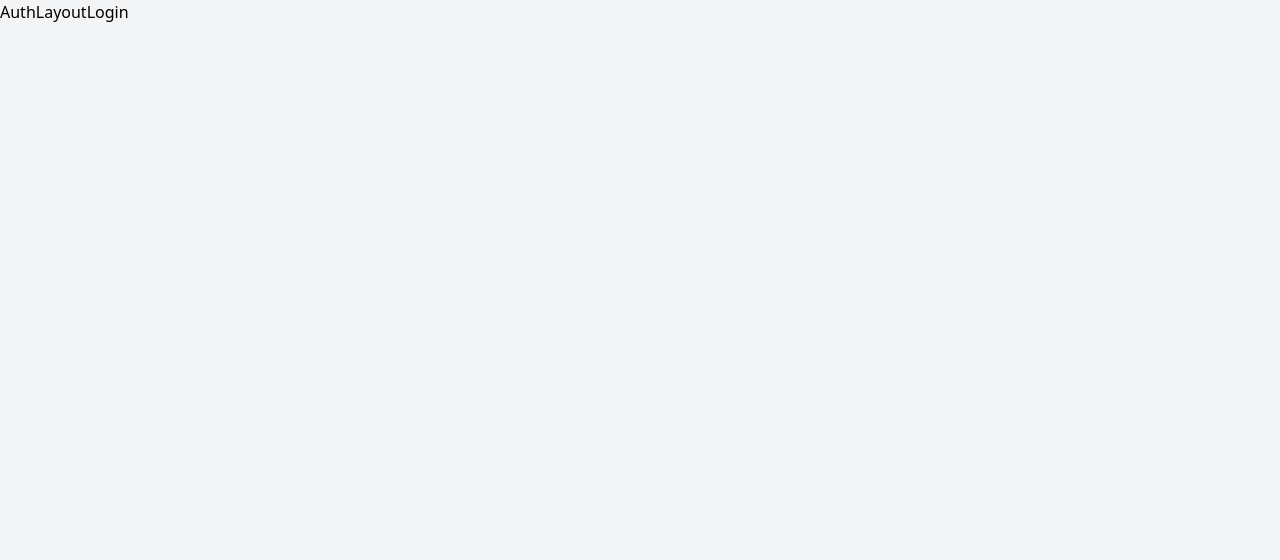
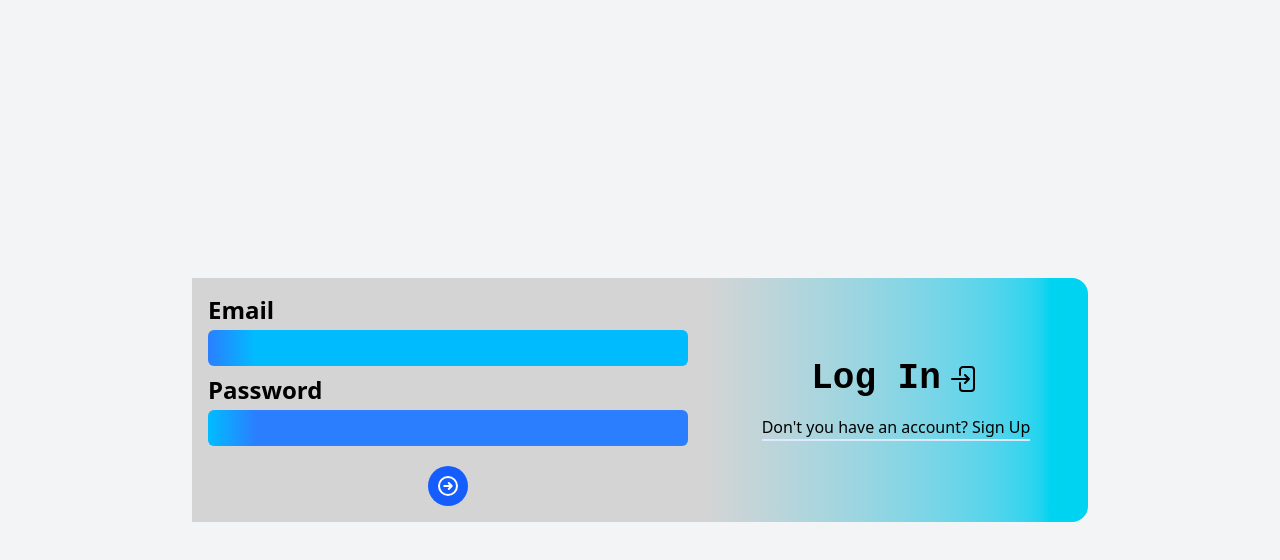
Before and after one commit to Nasadmi/be-focused, a React (Vite) app in the folder client/: page /auth/log-in in a window 1280 px wide. Shown: the top 560 px of the page. Built offline with nearby package versions, Linux system fonts and the light colour scheme; a web font is replaced by a local one.

Commit message:
Add: finish auth component (TODO: add fetching)

```diff
--- /dev/null
+++ b/client/src/features/auth/components/AuthForm.tsx
@@ -0,0 +1,94 @@
+import { ArrowRightCircleIcon } from "@heroicons/react/24/outline";
+import type React from "react";
+import { useRef, useLayoutEffect, useState } from "react";
+import { useTheme } from "@hooks/useTheme";
+
+export const AuthForm = ({ handleSubmit }: { handleSubmit: (e: React.FormEvent<HTMLFormElement>) => void }) => {
+  const [lettersEmail, setLettersEmail] = useState<number>(0);
+  const [lettersPassword, setLettersPassword] = useState<number>(0);
+  const emailRef = useRef<HTMLInputElement>(null);
+  const [widthPerLetter, setWidthPerLetter] = useState(50);
+
+  const { theme } = useTheme();
+
+  useLayoutEffect(() => {
+    if (emailRef.current) {
+      const width = emailRef.current.getBoundingClientRect().width;
+      setWidthPerLetter(width / 10);
+    }
+  }, []);
+
+  const handleChange = (e: React.ChangeEvent<HTMLInputElement>) => {
+    const { id, value } = e.target;
+    const letters = value.split("").length;
+
+    if (id === "email") {
+      setLettersEmail(letters);
+    } else {
+      setLettersPassword(letters);
+    }
+  };
+
+  return (
+    <form
+      className="flex flex-col gap-1 dark:bg-stone-800 bg-neutral-300 p-4 w-[40%]"
+      onSubmit={handleSubmit}
+    >
+      <label
+        htmlFor="email"
+        className="text-2xl font-alan font-bold dark:text-white"
+      >
+        Email
+      </label>
+      <input
+        type="email"
+        name="email"
+        id="email"
+        className="relative outline-0 text-lg dark:text-zinc-900 bg-sky-400 dark:bg-violet-500 rounded-md p-1 px-2 font-alan bg-no-repeat bg-size-[0% 100%] transition-[background-size] duration-300 ease-in-out"
+        autoComplete="off"
+        spellCheck={false}
+        style={{
+          backgroundImage: `linear-gradient(90deg, ${
+            theme === "light"
+              ? "rgba(43, 127, 255, 1), rgba(0, 188, 255, 1)"
+              : "#c27aff, #8e51ff"
+          })`,
+          backgroundSize: `${
+            ((lettersEmail + 5) / widthPerLetter) * 100
+          }% 100%`,
+        }}
+        onChange={handleChange}
+      />
+      <label
+        htmlFor="password"
+        className="text-2xl font-alan font-bold mt-1 dark:text-white"
+      >
+        Password
+      </label>
+      <input
+        type="password"
+        name="password"
+        id="password"
+        className="outline-0 text-lg dark:text-zinc-900 bg-blue-500 rounded-md py-1 dark:bg-purple-400 px-2 bg-no-repeat bg-size-[0% 100%] transition-[background-size] duration-300 ease-in-out"
+        style={{
+          backgroundImage: `linear-gradient(90deg, ${
+            theme === "light"
+              ? "rgba(0, 188, 255, 1), rgba(43, 127, 255, 1)"
+              : "#8e51ff, #c27aff"
+          })`,
+          backgroundSize: `${
+            ((lettersPassword + 5) / widthPerLetter) * 100
+          }% 100%`,
+        }}
+        onChange={handleChange}
+      />
+      <button
+        type="submit"
+        aria-label="Submit Sign Up Form"
+        className="self-center mt-4 cursor-pointer text-white bg-blue-600 p-2 rounded-4xl hover:bg-white hover:text-blue-500 transition-all dark:text-zinc-900 dark:bg-violet-600 dark:hover:bg-zinc-900 dark:hover:text-violet-500"
+      >
+        <ArrowRightCircleIcon className="size-6" strokeWidth={"2px"} />
+      </button>
+    </form>
+  );
+};
--- a/client/src/features/auth/layouts/AuthLayout.tsx
+++ b/client/src/features/auth/layouts/AuthLayout.tsx
@@ -2,9 +2,8 @@ import { Outlet } from "react-router"
 
 export const AuthLayout = () => {
     return (
-        <>
-            AuthLayout
+        <main className="flex items-center justify-center h-full">
             <Outlet />
-        </>
+        </main>
     )
 }
--- a/client/src/features/auth/pages/Login.tsx
+++ b/client/src/features/auth/pages/Login.tsx
@@ -1,3 +1,27 @@
+import { ArrowRightEndOnRectangleIcon } from "@heroicons/react/24/outline";
+import { Link } from "react-router";
+import { AuthForm } from '../components/AuthForm';
+
 export const Login = () => {
-    return ( <>Login</> );
-}
+  const handleSubmit = (e: React.FormEvent<HTMLFormElement>) => {
+    e.preventDefault();
+  }
+
+  return (
+    <div className="flex w-full justify-center">
+      <AuthForm handleSubmit={handleSubmit} />
+      <div className="flex flex-col items-center justify-center gap-4 w-[30%] rounded-tr-2xl rounded-br-2xl bg-neutral-300 dark:bg-stone-800 bg-gradient-to-r from-neutral-300 to-cyan-400 dark:from-stone-800 dark:to-violet-700 dark:text-white">
+        <div className="flex items-center gap-2">
+          <h1 className="text-4xl font-victor font-bold">Log In</h1>
+          <ArrowRightEndOnRectangleIcon className="size-8" />
+        </div>
+        <Link
+          to={"/auth/sign-up"}
+          className="font-alan border-b-2 border-b-blue-100 dark:border-b-purple-200"
+        >
+          Don't you have an account? Sign Up
+        </Link>
+      </div>
+    </div>
+  );
+};
--- a/client/src/features/auth/pages/SignUp.tsx
+++ b/client/src/features/auth/pages/SignUp.tsx
@@ -1,3 +1,29 @@
+import {
+  PlusCircleIcon,
+} from "@heroicons/react/24/outline";
+import { Link } from "react-router";
+import { AuthForm } from '../components/AuthForm';
+
 export const SignUp = () => {
-    return ( <>Hello World</> );
-}
+  const handleSubmit = (e: React.FormEvent<HTMLFormElement>) => {
+    e.preventDefault();
+  }
+
+  return (
+    <div className="flex w-full justify-center">
+      <div className="flex flex-col items-center justify-center gap-4 w-[30%] rounded-tl-2xl rounded-bl-2xl bg-neutral-300 dark:bg-stone-800 bg-gradient-to-r from-cyan-400 to-neutral-300 dark:from-violet-700 dark:to-stone-800 dark:text-white">
+        <div className="flex items-center gap-2">
+          <h1 className="text-4xl font-victor font-bold">Sign Up</h1>
+          <PlusCircleIcon className="size-8" />
+        </div>
+        <Link
+          to={"/auth/log-in"}
+          className="font-alan border-b-2 border-b-blue-100 dark:border-b-purple-200"
+        >
+          Do you have an account? Login
+        </Link>
+      </div>
+      <AuthForm handleSubmit={handleSubmit} />
+    </div>
+  );
+};
```
